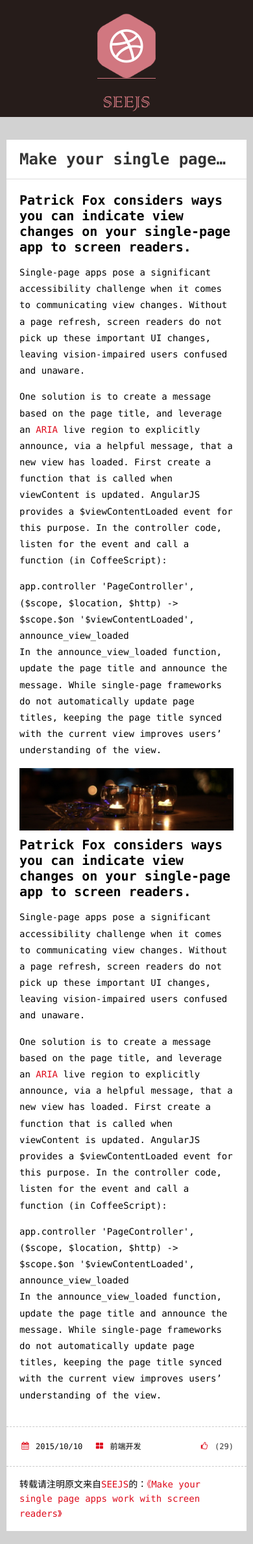
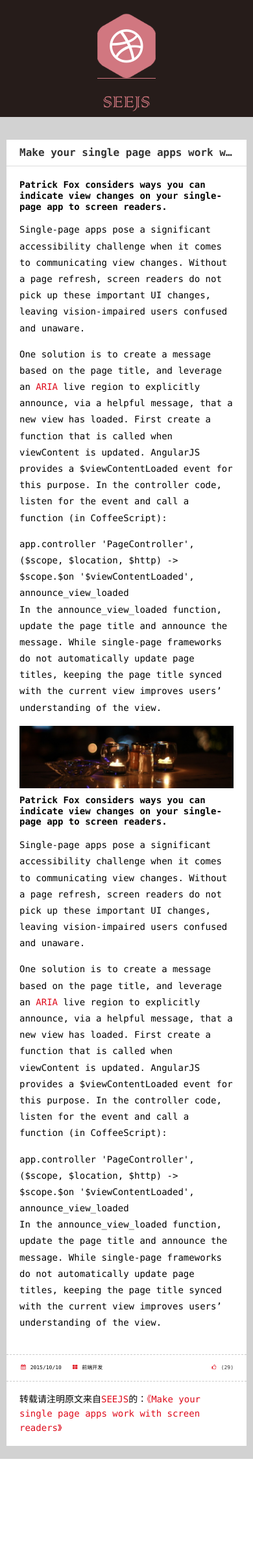
Before and after one commit to mailzwj/seejs, a PHP site: page /article.php in a window 390 px wide. Shown: the whole page at 65% size. After the commit the page ends 2245 px from the top, so only its background shows below. Run offline with PHP 8.4, Linux system fonts and the light colour scheme; some web fonts are replaced.

Commit message:
Update article.css

```diff
--- a/assets/css/article.css
+++ b/assets/css/article.css
@@ -116,3 +116,37 @@
 .wrap .art-info .art-praise:hover {
     text-decoration: none;
 }
+
+@media all and (max-width: 480px) {
+    .wrap .art-title {
+        height: 40px;
+        line-height: 40px;
+        font-size: 16px;
+    }
+
+    .wrap .content h1 {
+        font-size: 16px;
+    }
+
+    .wrap .content h2 {
+        font-size: 14px;
+    }
+
+    .wrap .content h3 {
+        font-size: 12px;
+    }
+
+    .wrap .content h4 {
+        font-size: 10px;
+    }
+
+    .wrap .content h5,
+    .wrap .content h6 {
+        font-size: 8px;
+    }
+
+    .wrap .art-info {
+        line-height: 40px;
+        font-size: 8px;
+    }
+}
```
